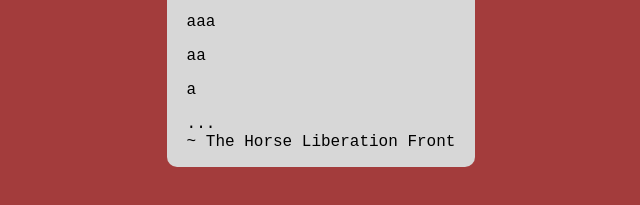
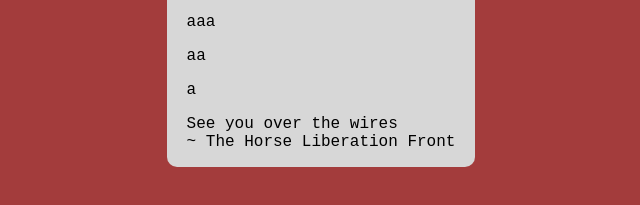
Before and after one commit to HackUCF/liberation.horse, a plain HTML site: page blog/wireless/index.html in a window 1280 px wide. Shown: the part 367-572 px from the top of the page, without its empty margins (319-959 px from the left). Drawn offline with Linux system fonts and the light colour scheme.

Commit message:
Add signature

```diff
--- a/blog/wireless/index.html
+++ b/blog/wireless/index.html
@@ -47,7 +47,7 @@
         <p>aaa</p>
         <p>aa</p>
         <p>a</p>
-        <p>...<br>
+        <p>See you over the wires<br>
             ~ The Horse Liberation Front</p>
     </div>
 </body>
```
